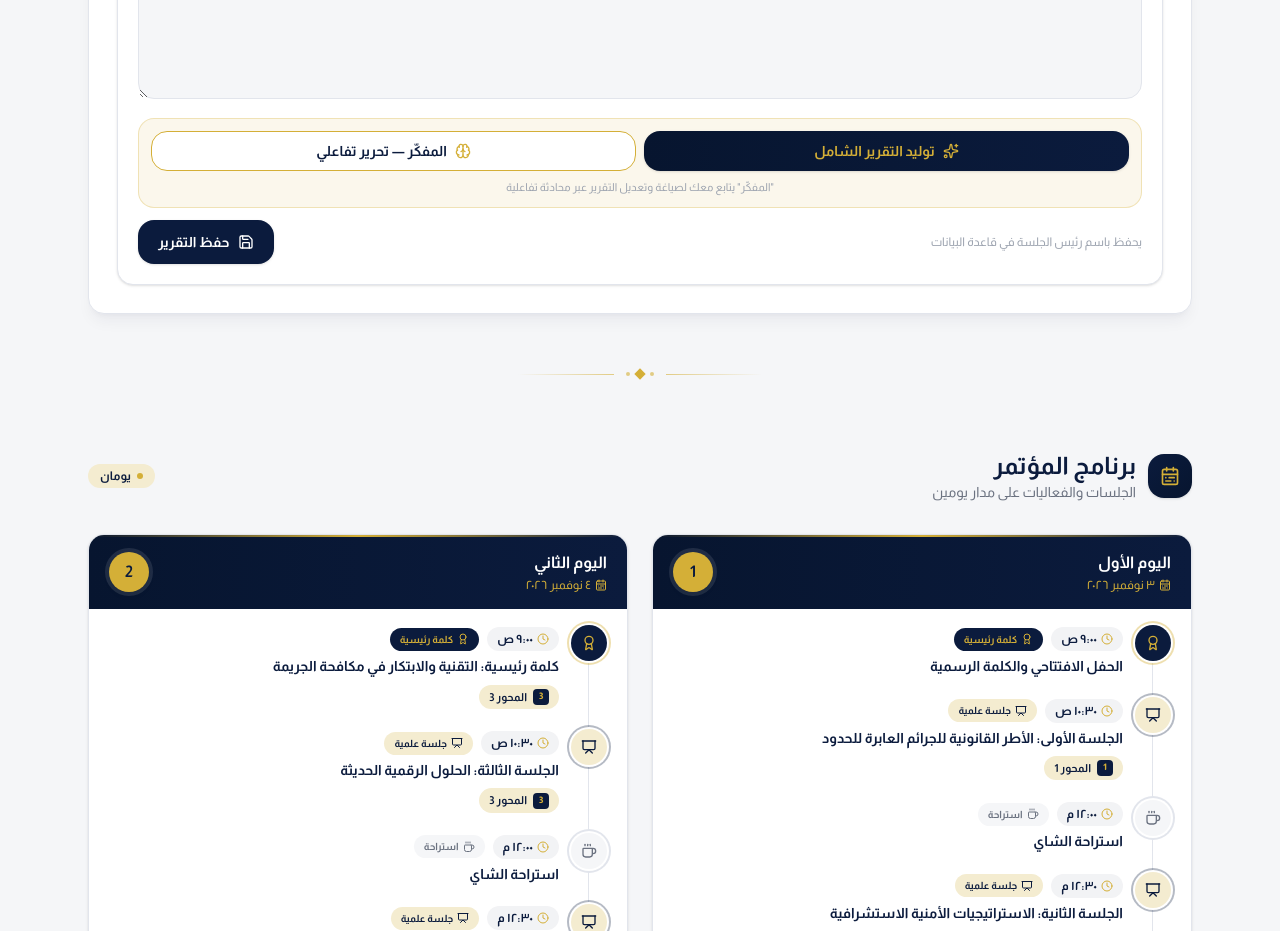
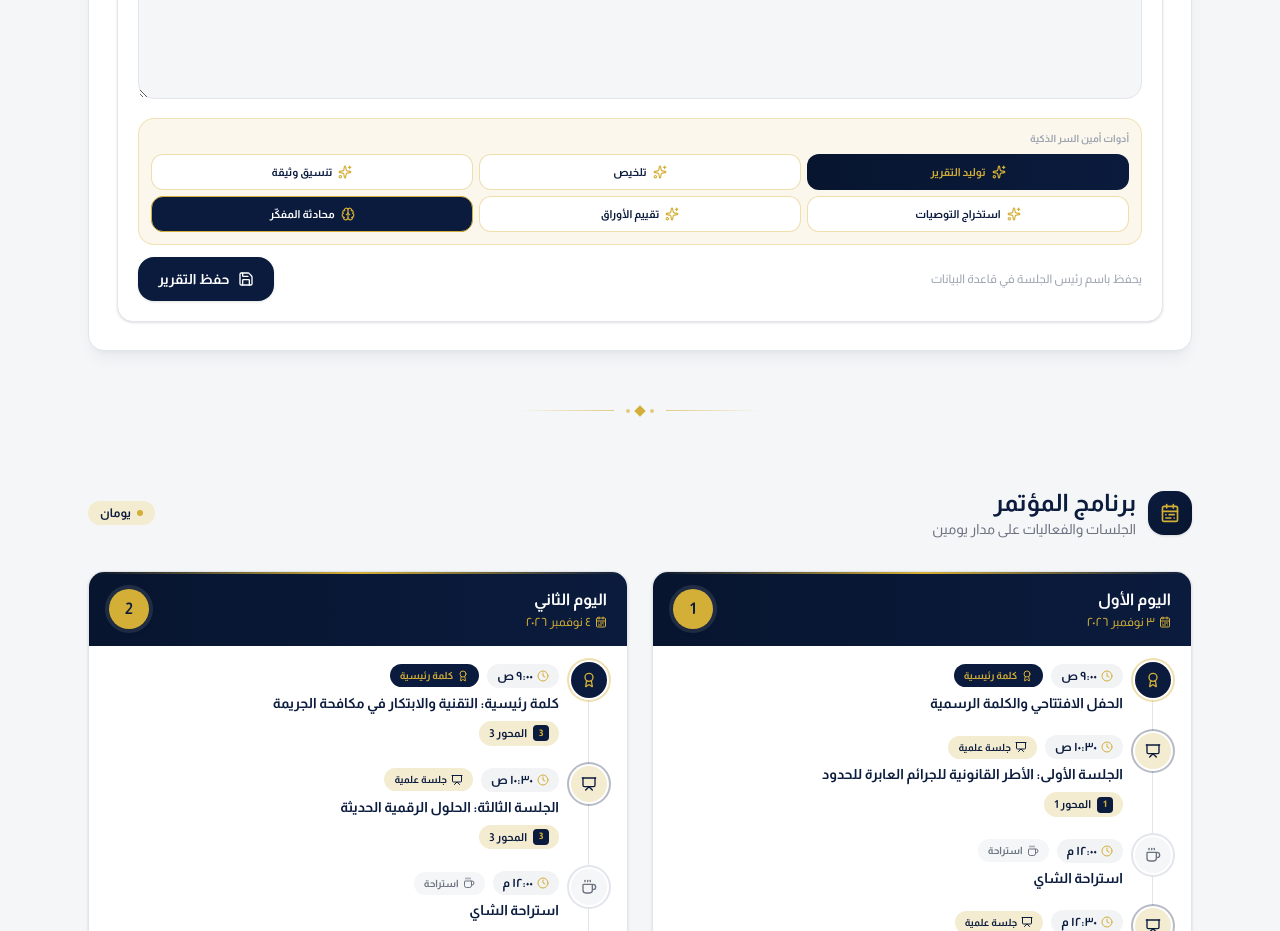
Before and after one commit to innoIII/sqaps-conference, a Next.js app: page / in a window 1280 px wide. Shown: the part 3200-4131 px from the top of the page. Built offline with nearby package versions, Linux system fonts and the light colour scheme; no server answers.

Commit message:
93dac4bf-197c-417d-8543-025330c652c0

```diff
--- a/src/components/conference/SessionReportEditor.tsx
+++ b/src/components/conference/SessionReportEditor.tsx
@@ -143,6 +143,41 @@ export function SessionReportEditor({
     }
   }, [trackId, content, selectedPaperSlot]);
 
+  // Quick AI action (summarize, format, extract, evaluate).
+  // Sends a one-shot request to the agent API with a specific instruction.
+  const handleAgentAction = useCallback(
+    async (instruction: string) => {
+      setAiLoading(true);
+      setAiError(null);
+      try {
+        const res = await fetch("/api/ai/agent", {
+          method: "POST",
+          headers: { "Content-Type": "application/json" },
+          body: JSON.stringify({
+            trackId,
+            mode: "report",
+            currentReport: content,
+            messages: [{ role: "user", content: instruction }],
+          }),
+        });
+        const data = await res.json();
+        if (!res.ok) throw new Error(data.error || "failed");
+        // If the agent returned a suggested report, apply it directly.
+        if (data.suggestedReport) {
+          setContent(data.suggestedReport);
+        } else if (data.reply) {
+          // Otherwise, append the reply to the current content.
+          setContent((prev) => prev + "\n\n" + data.reply);
+        }
+      } catch {
+        setAiError("تعذر تنفيذ العملية. حاول مرة أخرى.");
+      } finally {
+        setAiLoading(false);
+      }
+    },
+    [trackId, content],
+  );
+
   // Papers with titles for the selector.
   const papersWithTitles = papers.filter((p) => p.title);
 
@@ -260,45 +295,83 @@ export function SessionReportEditor({
               />
             </div>
 
-            {/* AI generate + Agent */}
+            {/* AI tools */}
             <div className="rounded-xl border border-[#D4AF37]/30 bg-[#F4ECD0]/40 p-3">
-              <div className="grid grid-cols-1 gap-2 sm:grid-cols-2">
-                {/* Generate report (one-shot) */}
+              <p className="mb-2 text-[10px] font-bold text-[#9CA3AF]" dir="rtl">
+                أدوات أمين السر الذكية
+              </p>
+              <div className="grid grid-cols-2 gap-1.5 sm:grid-cols-3">
+                {/* Generate full report */}
                 <button
                   type="button"
                   onClick={handleAiGenerate}
                   disabled={aiLoading}
-                  className="inline-flex h-10 items-center justify-center gap-2 rounded-xl bg-gradient-to-l from-[#0B1B3D] to-[#07152F] px-4 text-xs font-bold text-[#D4AF37] shadow-sm transition-all hover:shadow-md disabled:opacity-50 sm:text-sm"
+                  className="inline-flex h-9 items-center justify-center gap-1.5 rounded-lg bg-gradient-to-l from-[#0B1B3D] to-[#07152F] px-2 text-[11px] font-bold text-[#D4AF37] transition-all hover:shadow-md disabled:opacity-50"
                   dir="rtl"
                 >
                   {aiLoading ? (
-                    <>
-                      <Loader2 className="h-4 w-4 animate-spin" aria-hidden />
-                      جاري التوليد...
-                    </>
+                    <Loader2 className="h-3.5 w-3.5 animate-spin" aria-hidden />
                   ) : (
-                    <>
-                      <Sparkles className="h-4 w-4" aria-hidden />
-                      {selectedPaperSlot > 0 ? "توليد تقرير عن ورقة" : "توليد التقرير الشامل"}
-                    </>
+                    <Sparkles className="h-3.5 w-3.5" aria-hidden />
                   )}
+                  توليد التقرير
                 </button>
-                {/* Open the interactive agent */}
+                {/* Summarize */}
+                <button
+                  type="button"
+                  onClick={() => handleAgentAction("لخّص التقرير الحالي في نقاط مختصرة ومحددة.")}
+                  disabled={aiLoading}
+                  className="inline-flex h-9 items-center justify-center gap-1.5 rounded-lg border border-[#D4AF37]/40 bg-white px-2 text-[11px] font-bold text-[#0B1B3D] transition-all hover:bg-[#F4ECD0] disabled:opacity-50"
+                  dir="rtl"
+                >
+                  <Sparkles className="h-3.5 w-3.5 text-[#D4AF37]" aria-hidden />
+                  تلخيص
+                </button>
+                {/* Format as document */}
+                <button
+                  type="button"
+                  onClick={() => handleAgentAction("أعد تنسيق التقرير الحالي كوثيقة علمية رسمية بترقيم علمي (أولاً، ثانياً، ثالثاً) بدون أي رموز زخرفية.")}
+                  disabled={aiLoading}
+                  className="inline-flex h-9 items-center justify-center gap-1.5 rounded-lg border border-[#D4AF37]/40 bg-white px-2 text-[11px] font-bold text-[#0B1B3D] transition-all hover:bg-[#F4ECD0] disabled:opacity-50"
+                  dir="rtl"
+                >
+                  <Sparkles className="h-3.5 w-3.5 text-[#D4AF37]" aria-hidden />
+                  تنسيق وثيقة
+                </button>
+                {/* Extract recommendations */}
+                <button
+                  type="button"
+                  onClick={() => handleAgentAction("استخرج جميع التوصيات من التقرير الحالي واعرضها في قائمة مرقمة واضحة.")}
+                  disabled={aiLoading}
+                  className="inline-flex h-9 items-center justify-center gap-1.5 rounded-lg border border-[#D4AF37]/40 bg-white px-2 text-[11px] font-bold text-[#0B1B3D] transition-all hover:bg-[#F4ECD0] disabled:opacity-50"
+                  dir="rtl"
+                >
+                  <Sparkles className="h-3.5 w-3.5 text-[#D4AF37]" aria-hidden />
+                  استخراج التوصيات
+                </button>
+                {/* Evaluate papers */}
+                <button
+                  type="button"
+                  onClick={() => handleAgentAction("قيّم الأوراق البحثية المقدمة في الجلسة: اذكر لكل ورقة نقاط القوة والملاحظات البناءة.")}
+                  disabled={aiLoading}
+                  className="inline-flex h-9 items-center justify-center gap-1.5 rounded-lg border border-[#D4AF37]/40 bg-white px-2 text-[11px] font-bold text-[#0B1B3D] transition-all hover:bg-[#F4ECD0] disabled:opacity-50"
+                  dir="rtl"
+                >
+                  <Sparkles className="h-3.5 w-3.5 text-[#D4AF37]" aria-hidden />
+                  تقييم الأوراق
+                </button>
+                {/* Open interactive agent */}
                 <button
                   type="button"
                   onClick={() => setAgentOpen(true)}
-                  className="inline-flex h-10 items-center justify-center gap-2 rounded-xl border border-[#D4AF37] bg-white px-4 text-xs font-bold text-[#0B1B3D] transition-all hover:bg-[#F4ECD0] sm:text-sm"
+                  disabled={aiLoading}
+                  className="inline-flex h-9 items-center justify-center gap-1.5 rounded-lg border border-[#D4AF37] bg-[#0B1B3D] px-2 text-[11px] font-bold text-white transition-all hover:bg-[#07152F] disabled:opacity-50"
                   dir="rtl"
                 >
-                  <Brain className="h-4 w-4 text-[#D4AF37]" aria-hidden />
-                  المفكّر — تحرير تفاعلي
+                  <Brain className="h-3.5 w-3.5 text-[#D4AF37]" aria-hidden />
+                  محادثة المفكّر
                 </button>
               </div>
-              <p className="mt-2 text-center text-[11px] text-[#9CA3AF]" dir="rtl">
-                {selectedPaperSlot > 0
-                  ? "يحلل محتوى PDF للورقة المحددة + ملاحظاتك ويصيغ تقريراً مفصلاً"
-                  : "\"المفكّر\" يتابع معك لصياغة وتعديل التقرير عبر محادثة تفاعلية"}
-              </p>
               {aiError && (
                 <p className="mt-2 flex items-center justify-center gap-1.5 text-xs font-semibold text-[#B91C1C]" dir="rtl">
                   <AlertCircle className="h-3.5 w-3.5" aria-hidden />
```
